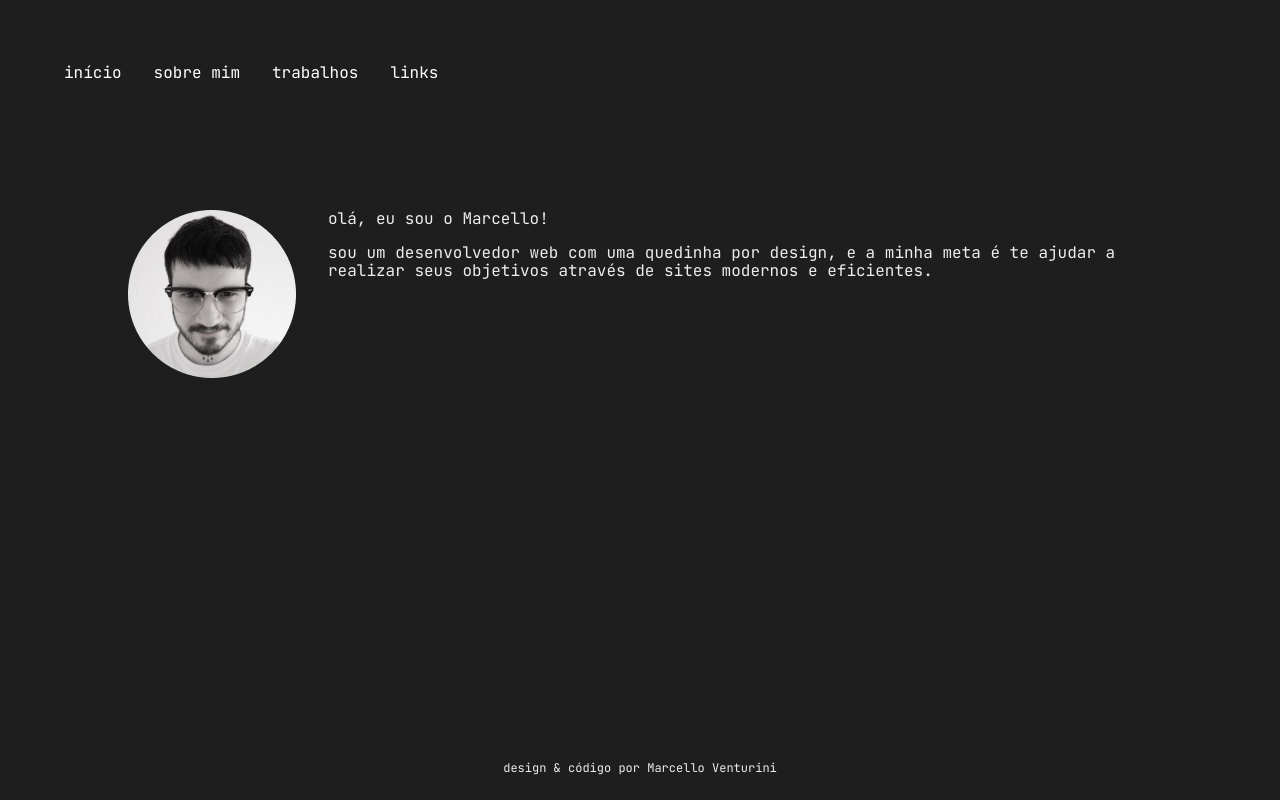
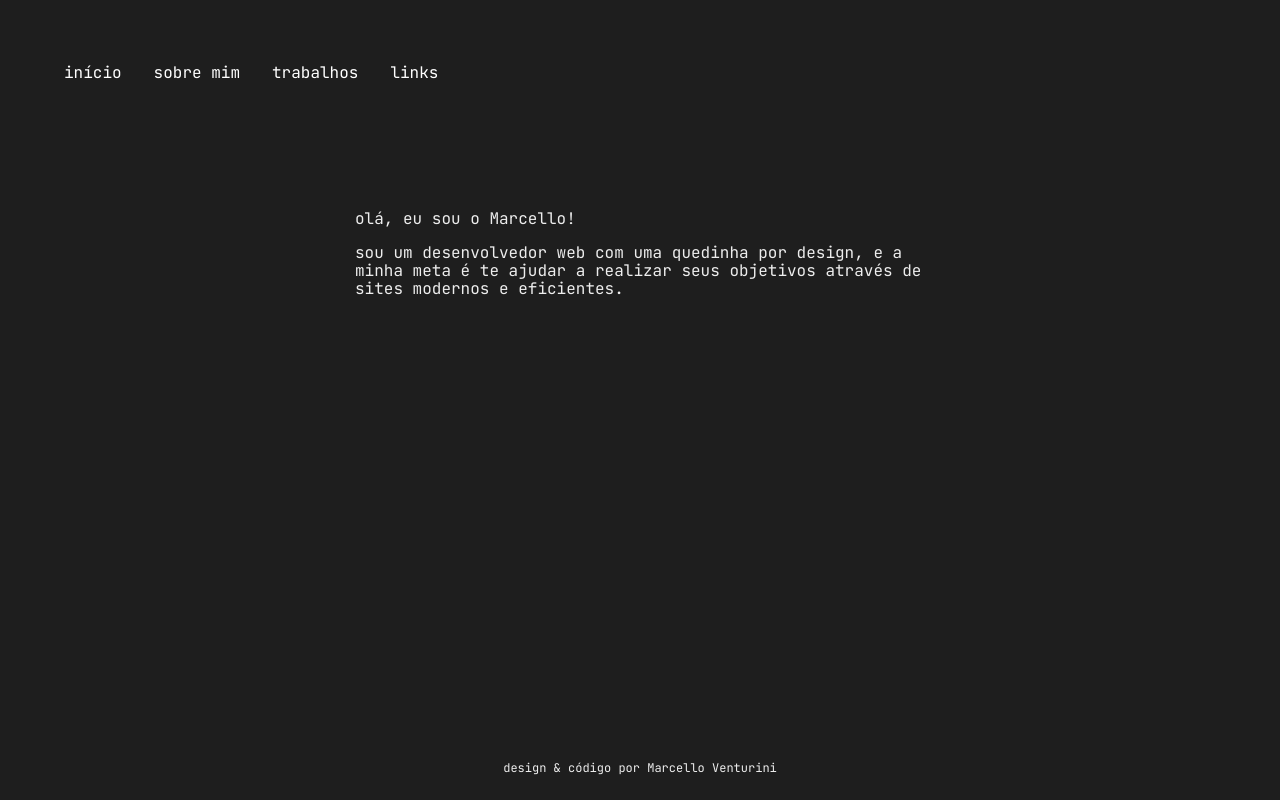
Before and after one commit to marcelloventurini/portfolio, a React (Vite) app: page / in a window 1280 px wide. Built offline with nearby package versions, Linux system fonts and the light colour scheme.

Commit message:
feat: restyle page layout

```diff
--- a/src/App.scss
+++ b/src/App.scss
@@ -7,5 +7,7 @@
 }
 
 .container {
-  margin: $margin-l;
+  max-width: 570px;
+  margin: 0 auto;
+  margin-top: $margin-l;
 }
--- a/src/components/Footer/Footer.module.scss
+++ b/src/components/Footer/Footer.module.scss
@@ -3,6 +3,7 @@
 .footer {
   position: fixed;
   bottom: 0;
+  left: 0;
   width: 100%;
   display: flex;
   justify-content: center;
--- a/src/pages/Home/Home.module.scss
+++ b/src/pages/Home/Home.module.scss
@@ -1,13 +1,15 @@
 @import '../../styles/variables';
 
 .container {
-  display: flex;
+  display: block;
 
-  &__text {
-    margin-left: $margin-s;
+  p {
+    margin-top: $margin-xs;
+  }
 
-    p {
-      margin-top: $margin-xs;
-    }
+  &__image {
+    display: flex;
+    justify-content: center;
+    margin-top: $margin-m;
   }
 }
--- a/src/pages/Home/Home.tsx
+++ b/src/pages/Home/Home.tsx
@@ -4,7 +4,6 @@ import styles from './Home.module.scss'
 const Home = () => {
   return (
     <section className={styles.container}>
-      <img src={photo} alt='foto de perfil Marcello' />
       <div className={styles.container__text}>
         <h1>olá, eu sou o Marcello!</h1>
         <p>
@@ -13,6 +12,9 @@ const Home = () => {
           eficientes.
         </p>
       </div>
+      {/* <div className={styles.container__image}>
+        <img src={photo} alt='foto de perfil Marcello' />
+      </div> */}
     </section>
   )
 }
```
